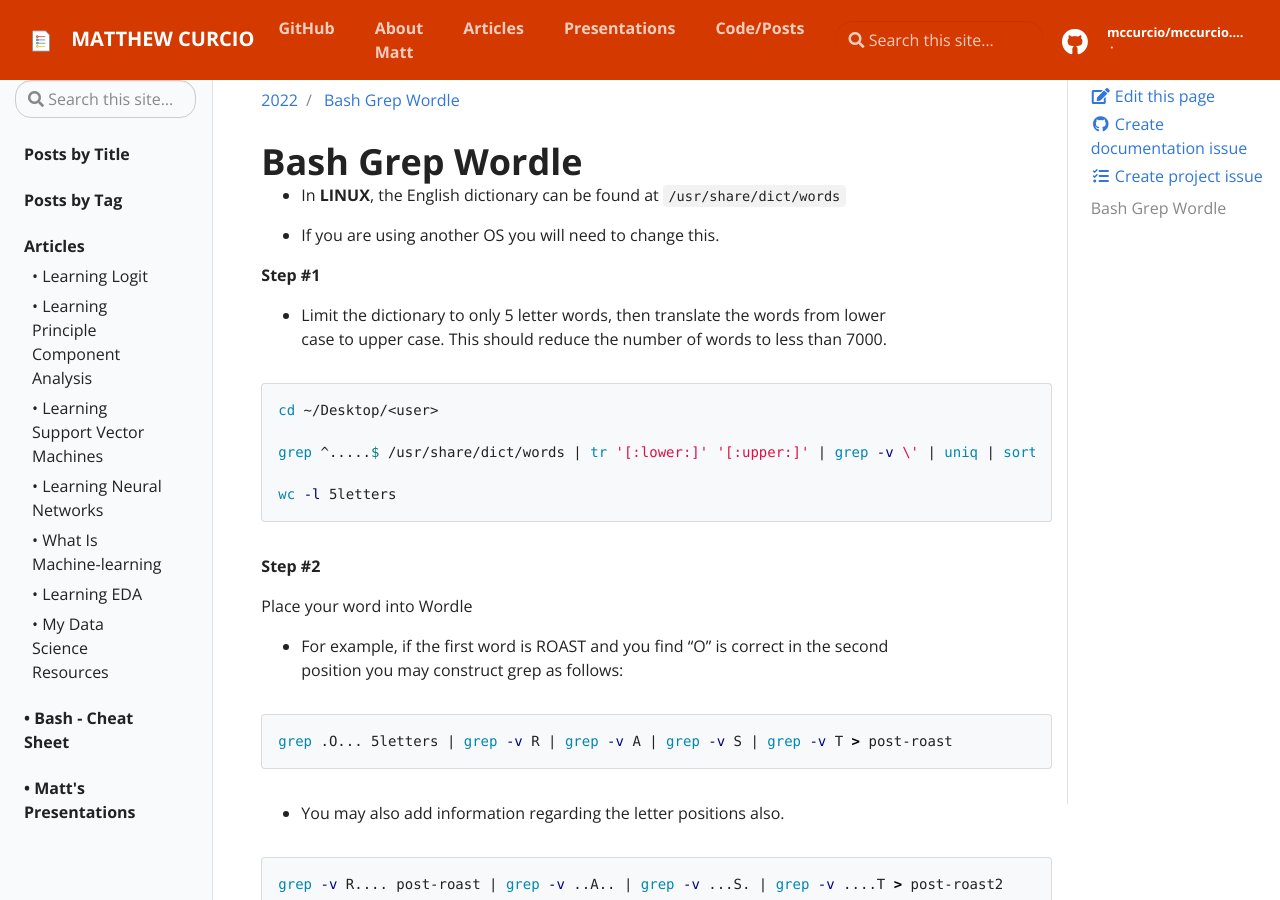
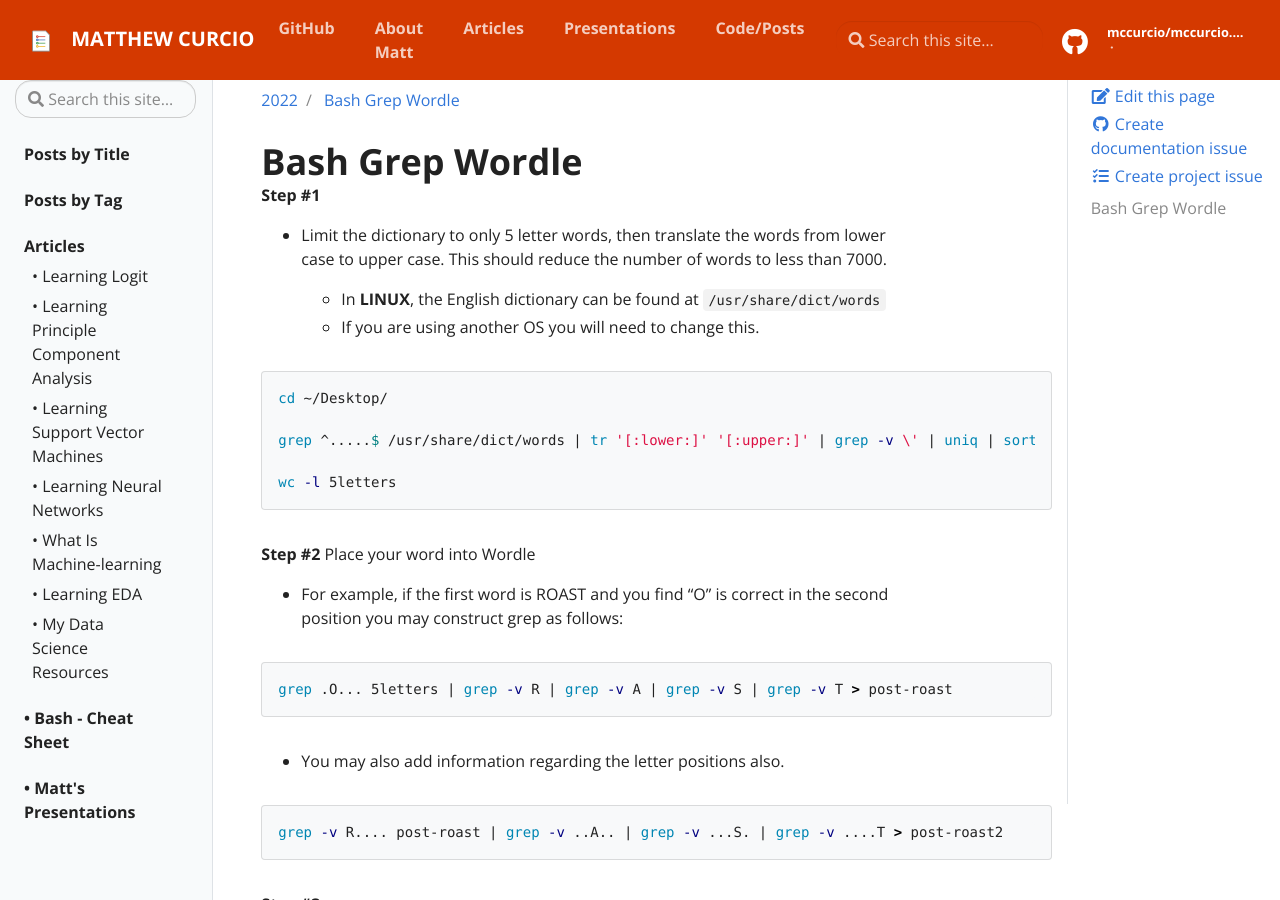
Before and after one commit to mccurcio/mccurcio.github.io, a Jekyll site: the page built from _posts/bash/2022-5-24-bash-grep-wordle.md, in a window 1280 px wide and 900 px high. Built offline with Jekyll 4.4.1, drawn with Linux system fonts in a browser that asks for light colours; our own code applies the rules of GitHub Pages for plain Markdown files; some of the changed lines change nothing that is shown.

Commit message:
Update 2022-5-24-bash-grep-wordle.md

````diff
--- a/_posts/bash/2022-5-24-bash-grep-wordle.md
+++ b/_posts/bash/2022-5-24-bash-grep-wordle.md
@@ -3,16 +3,17 @@
 Tags: Bash Grep Wordle
 ---
 
-- In **LINUX**, the English dictionary can be found at `/usr/share/dict/words`
 
-- If you are using another OS you will need to change this.
 
 **Step #1**
 
 - Limit the dictionary to only 5 letter words, then translate the words from lower case to upper case. This should reduce the number of words to less than 7000.
 
+   - In **LINUX**, the English dictionary can be found at `/usr/share/dict/words`
+   - If you are using another OS you will need to change this.
+
 ```bash
-cd ~/Desktop/<user>
+cd ~/Desktop/
 
 grep ^.....$ /usr/share/dict/words | tr '[:lower:]' '[:upper:]' | grep -v \' | uniq | sort > 5letters
 
@@ -20,9 +21,9 @@
 ```
 
 **Step #2**
+Place your word into Wordle
 
- Place your word into Wordle
-  - For example, if the first word is ROAST and you find "O" is correct in the second position you may construct grep as follows:
+- For example, if the first word is ROAST and you find "O" is correct in the second position you may construct grep as follows:
 
 ```bash
 grep .O... 5letters | grep -v R | grep -v A | grep -v S | grep -v T > post-roast
````
